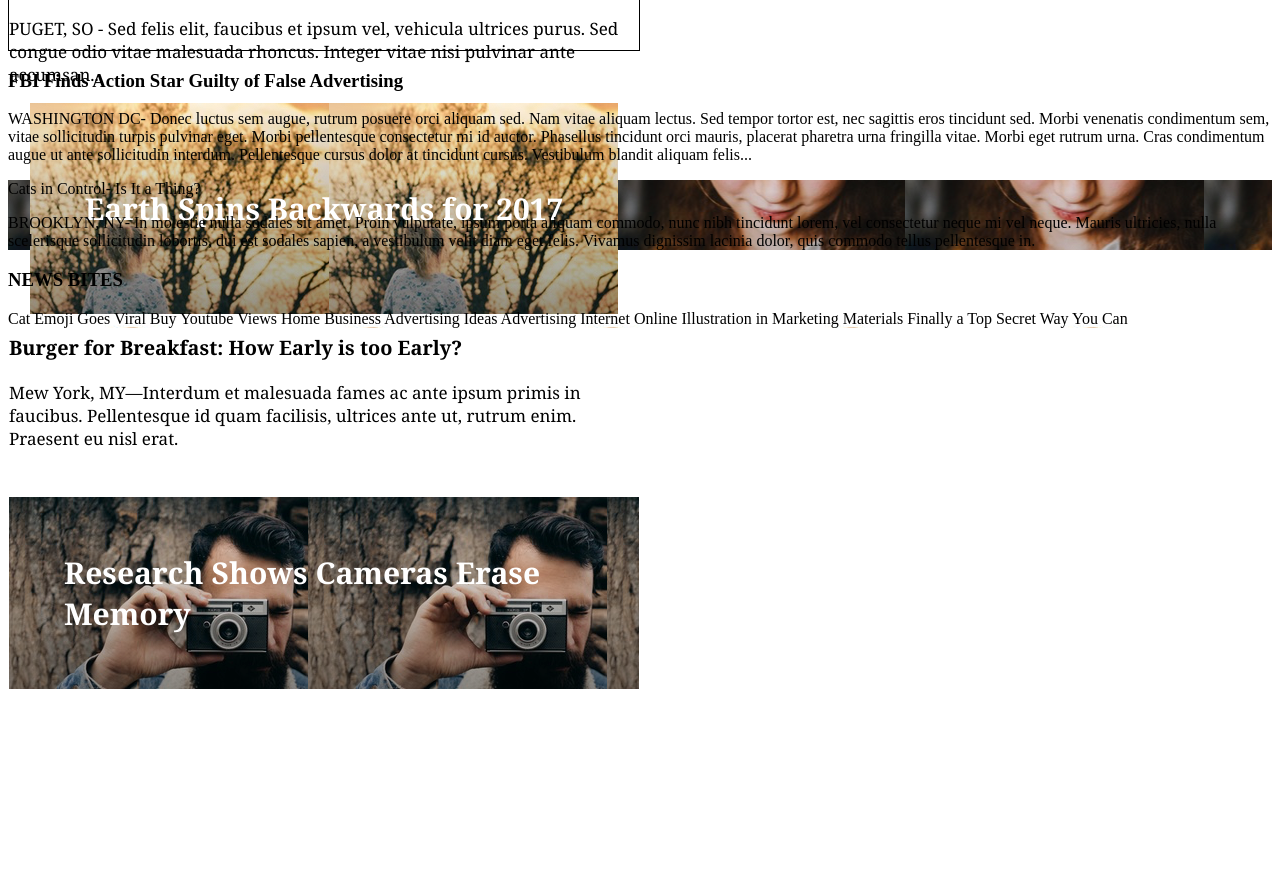
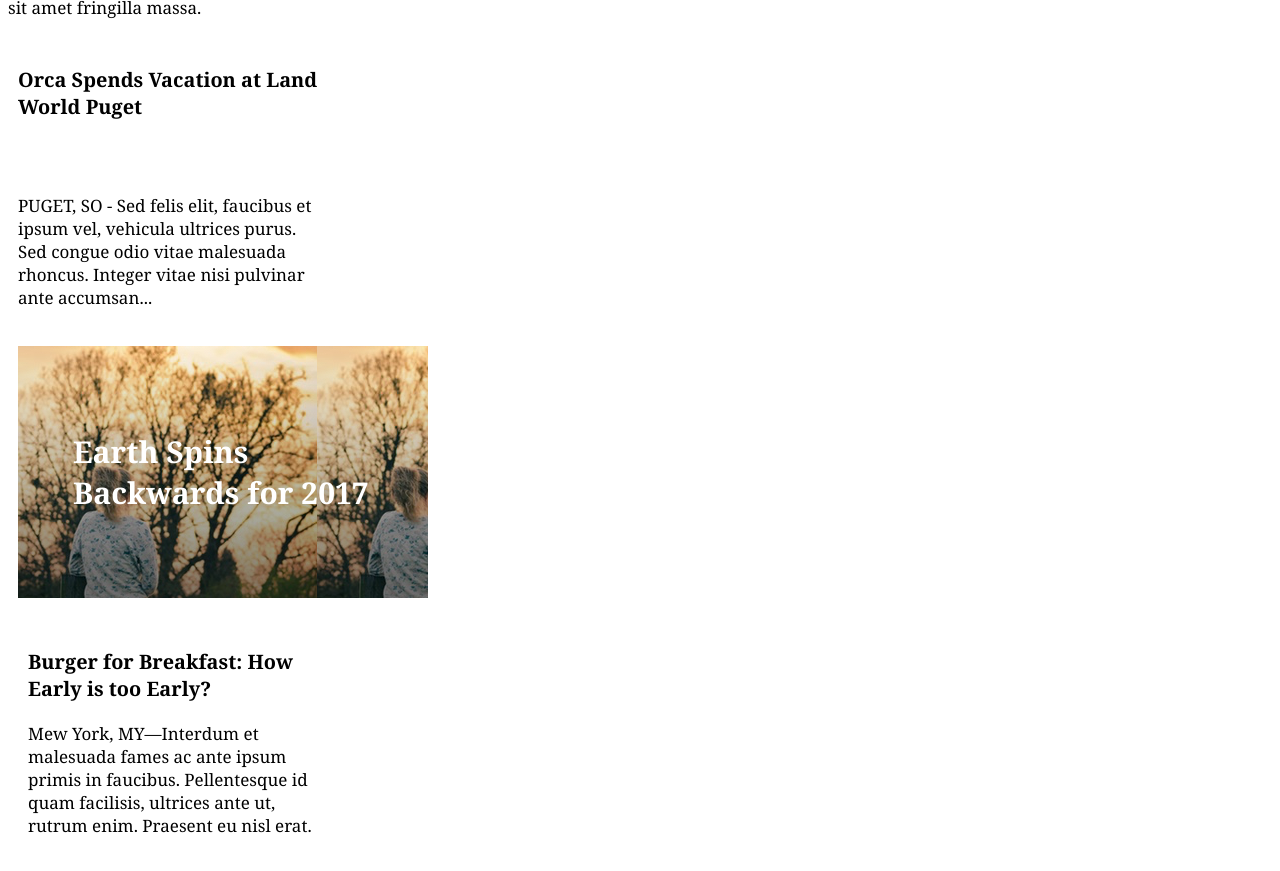
Before and after one commit to SeamusJM/MYTimesProject, a plain HTML site: page index0.html in a window 1280 px wide. Shown: the part 642-1513 px from the top of the page. Before the commit the page ends 1359 px from the top, so only its background shows below. Drawn offline with Linux system fonts and the light colour scheme.

Commit message:
final commit on these files

```diff
--- a/index0.html
+++ b/index0.html
@@ -25,6 +25,7 @@
         <span><a href="#">Science</a></span>
       </div>
     </div>
+
     <!-- Column 1 -->
     <div class="flex-container_column1">
       <div>
@@ -34,44 +35,45 @@
         <p>MONUMENT VALLEY, AZ - Lorem ipsum dolor sit amet, consectetur adipiscing elit. Pellentesque nec nisl at augue dapibus dignissim. Nunc condimentum rutrum metus, ac eleifend lacus viverra nec. Proin ultrices egestas diam sed mollis. Nulla sapien massa, dictum vitae est et, pellentesque rutrum risus. Nunc volutpat, metus ac rutrum tempus, orci nisi porttitor dolor, sit amet luctus metus est ut mauris. Quisque vulputate nisl vitae massa rhoncus, at sagittis elit accumsan. Etiam tempus, lorem quis blandit imperdiet, enim dui lobortis tortor, sit amet lobortis arcu ex id odio. Nam fermentum nulla et eros bibendum, sed ullamcorper massa scelerisque. Vestibulum aliquet placerat leo a hendrerit. Nulla non sagittis neque. Nullam sit amet fringilla massa.</p>
       </div>
 
+    <div class="flex-container_column2">
       <div id="orca">
         <h3>Orca Spends Vacation at Land World Puget</h3>
+      </div>
+      <div>
         <p>PUGET, SO - Sed felis elit, faucibus et ipsum vel, vehicula ultrices purus. Sed congue odio vitae malesuada rhoncus. Integer vitae nisi pulvinar ante accumsan...</p>
       </div>
+    </div>
 
+    <div class="flex-container_column2">
       <div class="main" id="earth">
         <p>Earth Spins Backwards for 2017</p>
       </div>
-
+    <div class="flex-container_column2">
       <div id="burgers">
         <h3>Burger for Breakfast: How Early is too Early?</h3>
           <p>Mew York, MY—Interdum et malesuada fames ac ante ipsum primis in faucibus. Pellentesque id quam facilisis, ultrices ante ut, rutrum enim. Praesent eu nisl erat.</p>
       </div>
+    </div>
 
+    <div class="flex-container_column2">
       <div>
         <p id="camera">Research Shows Cameras Erase Memory</p>
       </div>
     </div>
-<div class="main column medium">
-  <div id="fbi">
-    <h3>FBI Finds Action Star Guilty of False Advertising</h3>
-    <p>WASHINGTON DC- Donec luctus sem augue, rutrum posuere orci aliquam sed. Nam vitae aliquam lectus. Sed tempor tortor est, nec sagittis eros tincidunt sed. Morbi venenatis condimentum sem, vitae sollicitudin turpis pulvinar eget. Morbi pellentesque consectetur mi id auctor. Phasellus tincidunt orci mauris, placerat pharetra urna fringilla vitae. Morbi eget rutrum urna. Cras condimentum augue ut ante sollicitudin interdum. Pellentesque cursus dolor at tincidunt cursus. Vestibulum blandit aliquam felis...</p>
-  </div>
+
+    <div class="flex-container_column2">
       <div id="cats">
         <p> Cats in Control- Is It a Thing?</p>
         <p>BROOKLYN, NY- In molestie nulla sodales sit amet. Proin vulputate, ipsum porta aliquam commodo, nunc nibh tincidunt lorem, vel consectetur neque mi vel neque. Mauris ultricies, nulla scelerisque sollicitudin lobortis, dui est sodales sapien, a vestibulum velit diam eget felis. Vivamus dignissim lacinia dolor, quis commodo tellus pellentesque in.</p>
       </div>
     </div>
+    <div class="flex-container_column3">
       <div class="main column small" id="cookie">
         <h3>NEWS BITES</h3>
         <p>Cat Emoji Goes Viral Buy Youtube Views Home Business Advertising Ideas Advertising Internet Online Illustration in Marketing Materials Finally a Top Secret Way You Can</p>
       </div>
 
-
-
-
     </div>
-
 
   </body>
 </html>
--- a/resources/css/style0.css
+++ b/resources/css/style0.css
@@ -1,5 +1,4 @@
 /* flex container header */
-/* logo */
 .flex-container_row1p1 {
   display: flex;
   font-family: Verdana;
@@ -52,19 +51,18 @@ padding: 10px;
 
 /* main artical */
 .flex-container_column1 {
-  display: inline-flex;
+  display: flex;
   width: 630px;
   height: 600px;
   flex-direction: column;
   font-family: Georgia;
   font-size: 17px;
   align-items: center;
-  border: 1px solid black;
 }
 
 .flex-container_column1 > div {
-  width: auto;
-  height: 250px;
+  width: 630PX;
+  height: 300px;
   font-size: 17px;
   margin: auto;
 }
@@ -78,6 +76,28 @@ padding: 10px;
   font-size: 40px;
   color: white;
 }
+
+.flex-container_column2 {
+  display: flex;
+  width: 300px;
+  height: 300px;
+  flex-direction: column;
+  font-family: Georgia;
+  font-size: 17px;
+  justify-content: flex-start;
+
+}
+
+.flex-container_column2 > div {
+  width: 300PX;
+  height: 250px;
+  font-size: 17px;
+  margin: 10px 10px;
+}
+
+#orca {
+}
+
 
 #earth {
   background-image: url("../../resources/images/fall_season.png");
@@ -101,6 +121,24 @@ padding: 10px;
   background-image: url("../../resources/images/cat_ceo.png");
 }
 
+.flex-container_column3 {
+  display: inline-flex;
+  width: 240px;
+  height: 600px;
+  flex-direction: column;
+  font-family: Georgia;
+  font-size: 17px;
+  align-items: center;
+  border: 1px solid black;
+}
+
+.flex-container_column3 > div {
+  width: 240PX;
+  height: 250px;
+  font-size: 17px;
+  margin: auto;
+}
+
 #cookie {
   background-image: url("../../resources/images/cookie.png");
 }
```
Lines whose indentation alone changed are shown as unchanged.
